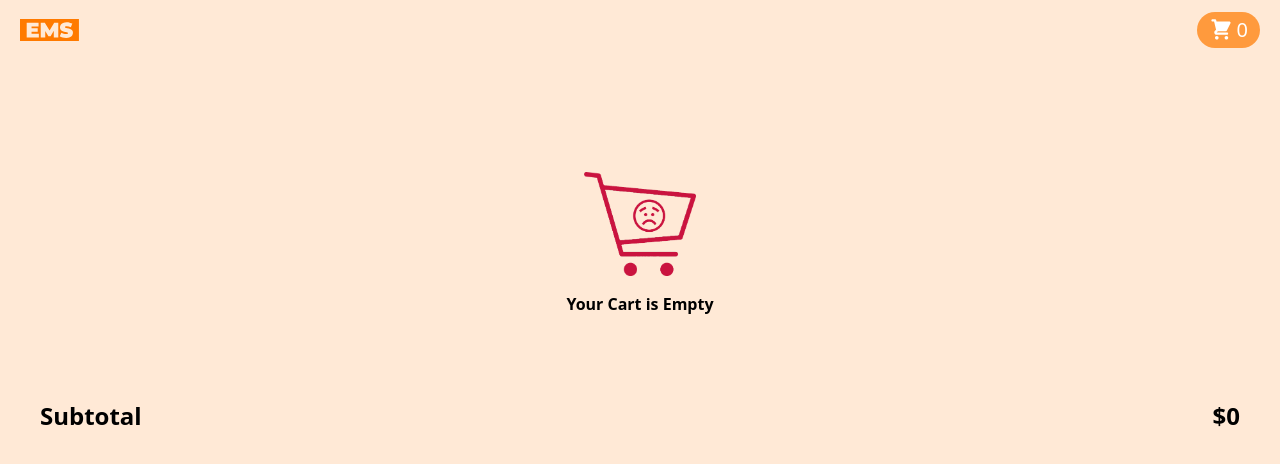
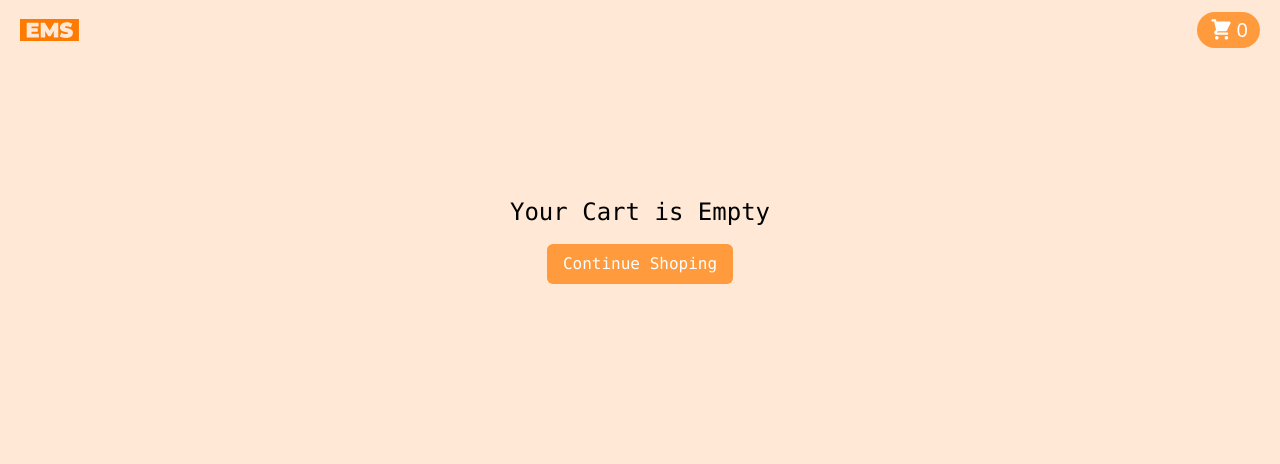
Before and after one commit to Lex043/Ems-E-commerce, a React (Vite) app: page /cart in a window 1280 px wide. Shown: the top 464 px of the page. Built offline with nearby package versions, Linux system fonts and the light colour scheme; a web font is replaced by a local one.

Commit message:
feat: smooth scroll and others

```diff
--- a/index.html
+++ b/index.html
@@ -1,5 +1,5 @@
 <!DOCTYPE html>
-<html lang="en">
+<html lang="en" class="scroll-smooth">
   <head>
     <meta charset="UTF-8" />
     <link rel="icon" type="image/svg+xml" href="/vite.svg" />
--- a/src/components/Header.jsx
+++ b/src/components/Header.jsx
@@ -14,7 +14,7 @@ const Header = () => {
       <p className="text-center pb-5">
         <a
           href="#products"
-          className="bg-secondary rounded px-9 py-2 mx-auto text-xs scroll-smooth overflow-x-scroll text-white "
+          className="bg-secondary rounded px-9 py-2 mx-auto text-xs overflow-x-scroll text-white "
         >
           SHOP NOW
         </a>
--- a/src/components/pages/Cart.jsx
+++ b/src/components/pages/Cart.jsx
@@ -14,7 +14,10 @@ const Cart = () => {
       </div>
 
       <div className="px-10 font-bold text-2xl bg-primary mt-auto">
-        <div className="flex justify-between">
+        <div
+          className="flex justify-between"
+          style={{ display: cartItems.length === 0 ? "none" : "flex" }}
+        >
           <p>Subtotal</p>
 
           <p>${totalAmt}</p>
--- a/src/components/pages/EmptyCart.jsx
+++ b/src/components/pages/EmptyCart.jsx
@@ -1,13 +1,17 @@
-import emptyCart from "../../assets/PngItem_4803503.png";
+import { Link } from "react-router-dom";
 
 const EmptyCart = () => {
   return (
-    <div className="bg-primary">
+    <section className="bg-primary">
       <div className="flex flex-col gap-4 justify-center items-center h-80">
-        <img src={emptyCart} alt="emptyCart" className="w-28 h-28 pt-2" />
-        <p className="font-bold">Your Cart is Empty</p>
+        <p className="text-2xl font-mono">Your Cart is Empty</p>
+        <Link to="/">
+          <button className="bg-secondary px-4 py-2 rounded-md text-white font-mono">
+            Continue Shoping
+          </button>
+        </Link>
       </div>
-    </div>
+    </section>
   );
 };
 
```
